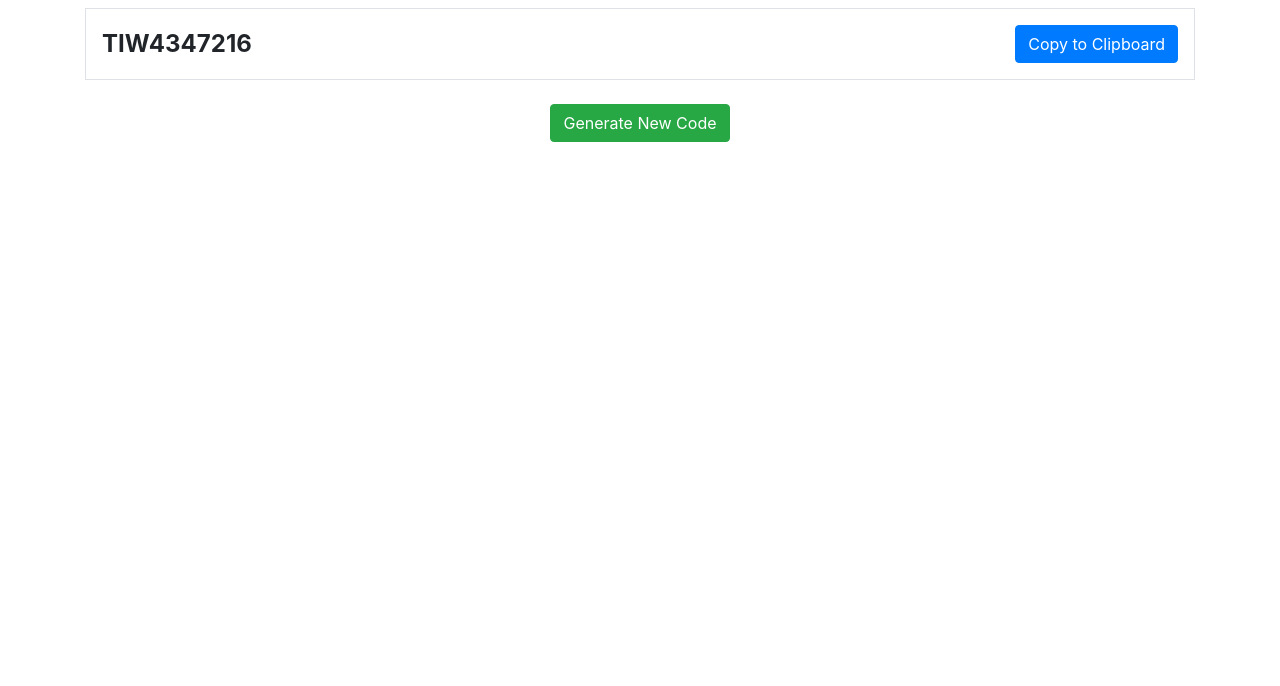
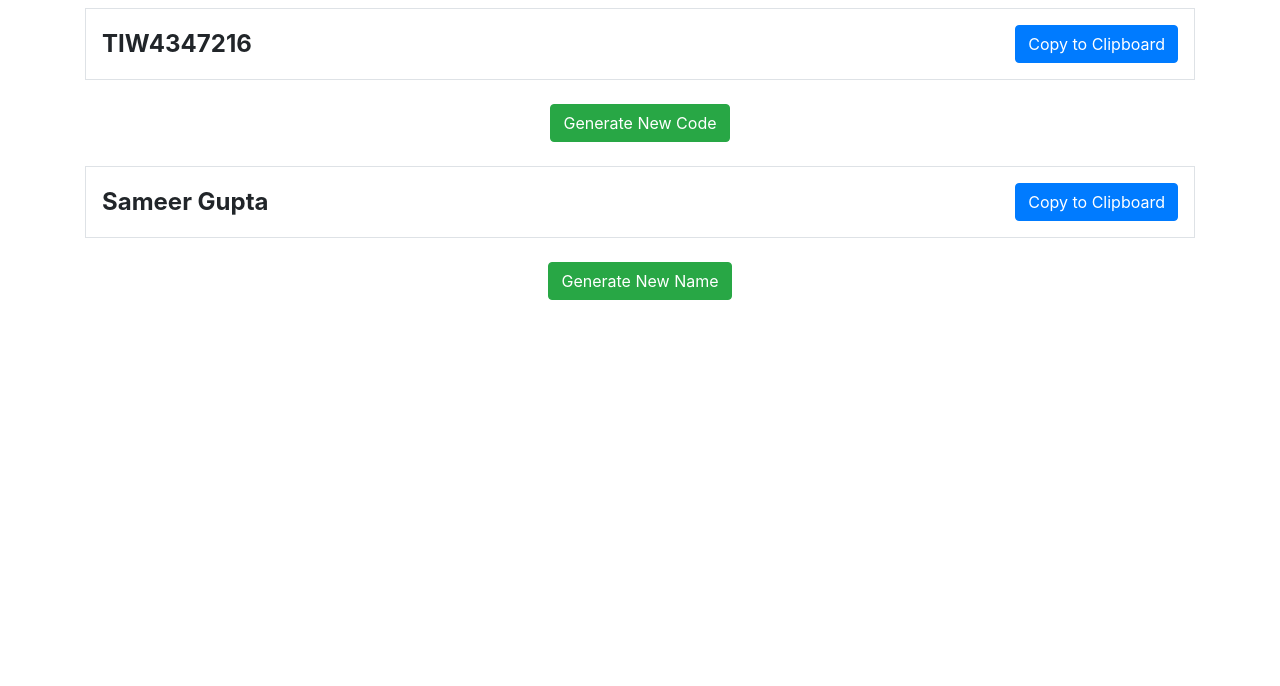
Before and after one commit to Noorani786630/codegen, a plain HTML site: page index.html in a window 1280 px wide. Shown: the part 114-800 px from the top of the page. Drawn offline with nearby package versions, Linux system fonts and the light colour scheme.

Commit message:
Update index.html

```diff
--- a/index.html
+++ b/index.html
@@ -3,18 +3,18 @@
 <head>
     <meta charset="UTF-8">
     <meta name="viewport" content="width=device-width, initial-scale=1.0">
-    <title>Random Code Generator</title>
+    <title>Random Code and Name Generator</title>
     <link href="https://stackpath.bootstrapcdn.com/bootstrap/4.5.2/css/bootstrap.min.css" rel="stylesheet">
     <style>
         .container {
             margin-top: 50px;
         }
-        .code-box {
+        .code-box, .name-box {
             display: flex;
             align-items: center;
             justify-content: space-between;
         }
-        .code {
+        .code, .name {
             font-size: 24px;
             font-weight: bold;
         }
@@ -26,17 +26,35 @@
 </head>
 <body>
     <div class="container text-center">
-        <h1>Code Generator</h1>
+        <h1>Code and Name Generator</h1>
+
         <div class="code-box mt-4 p-3 border">
             <span id="randomCode" class="code">XYZ1234567</span>
-            <button id="copyButton" class="btn btn-primary">Copy to Clipboard</button>
+            <button id="copyButtonCode" class="btn btn-primary">Copy to Clipboard</button>
         </div>
-        <button id="generateButton" class="btn btn-success mt-4">Generate New Code</button>
+        <button id="generateButtonCode" class="btn btn-success mt-4">Generate New Code</button>
+
+        <div class="name-box mt-4 p-3 border">
+            <span id="randomName" class="name">John Doe</span>
+            <button id="copyButtonName" class="btn btn-primary">Copy to Clipboard</button>
+        </div>
+        <button id="generateButtonName" class="btn btn-success mt-4">Generate New Name</button>
     </div>
 
     <script>
-        // Set to store generated codes
+        // Set to store generated codes and names
         const generatedCodes = new Set();
+        const generatedNames = new Set();
+
+        // Arrays of names and surnames
+        const firstNames = [
+            'Amit', 'Rajesh', 'Anil', 'Suresh', 'Sunil', 'Mohammed', 'Salman', 'Ayesha', 'Sanjay', 'Ravi',
+            'Arjun', 'Pooja', 'Sneha', 'Rohit', 'Sameer', 'Yusuf', 'Priya', 'Neha', 'Rahul', 'Manoj'
+        ];
+        const surnames = [
+            'Sharma', 'Patel', 'Gupta', 'Singh', 'Khan', 'Iyer', 'Malhotra', 'Rao', 'Mehta', 'Joshi',
+            'Nair', 'Reddy', 'Yadav', 'Shetty', 'Bhat', 'Chowdhury', 'Mishra', 'Pathan', 'Jain', 'Dixit'
+        ];
 
         // Function to generate random code
         function generateRandomCode() {
@@ -65,6 +83,23 @@
             return code;
         }
 
+        // Function to generate random name
+        function generateRandomName() {
+            const firstName = firstNames[Math.floor(Math.random() * firstNames.length)];
+            const surname = surnames[Math.floor(Math.random() * surnames.length)];
+            return `${firstName} ${surname}`;
+        }
+
+        // Function to ensure unique name generation
+        function getUniqueName() {
+            let name;
+            do {
+                name = generateRandomName();
+            } while (generatedNames.has(name));
+            generatedNames.add(name);
+            return name;
+        }
+
         // Function to copy text to clipboard
         function copyToClipboard(text) {
             const tempInput = document.createElement('input');
@@ -76,10 +111,10 @@
         }
 
         // Function to handle code copy and button color change
-        function handleCopy() {
+        function handleCopyCode() {
             const code = document.getElementById('randomCode').innerText;
             copyToClipboard(code);
-            const copyButton = document.getElementById('copyButton');
+            const copyButton = document.getElementById('copyButtonCode');
             copyButton.classList.add('copied');
             copyButton.innerText = 'Copied!';
             setTimeout(() => {
@@ -88,17 +123,40 @@
             }, 2000);
         }
 
-        // Event listener for generate button
-        document.getElementById('generateButton').addEventListener('click', () => {
+        // Function to handle name copy and button color change
+        function handleCopyName() {
+            const name = document.getElementById('randomName').innerText;
+            copyToClipboard(name);
+            const copyButton = document.getElementById('copyButtonName');
+            copyButton.classList.add('copied');
+            copyButton.innerText = 'Copied!';
+            setTimeout(() => {
+                copyButton.classList.remove('copied');
+                copyButton.innerText = 'Copy to Clipboard';
+            }, 2000);
+        }
+
+        // Event listener for generate code button
+        document.getElementById('generateButtonCode').addEventListener('click', () => {
             const newCode = getUniqueCode();
             document.getElementById('randomCode').innerText = newCode;
         });
 
-        // Event listener for copy button
-        document.getElementById('copyButton').addEventListener('click', handleCopy);
+        // Event listener for generate name button
+        document.getElementById('generateButtonName').addEventListener('click', () => {
+            const newName = getUniqueName();
+            document.getElementById('randomName').innerText = newName;
+        });
 
-        // Generate initial random code
+        // Event listener for copy code button
+        document.getElementById('copyButtonCode').addEventListener('click', handleCopyCode);
+
+        // Event listener for copy name button
+        document.getElementById('copyButtonName').addEventListener('click', handleCopyName);
+
+        // Generate initial random code and name
         document.getElementById('randomCode').innerText = getUniqueCode();
+        document.getElementById('randomName').innerText = getUniqueName();
     </script>
 </body>
 </html>
```
